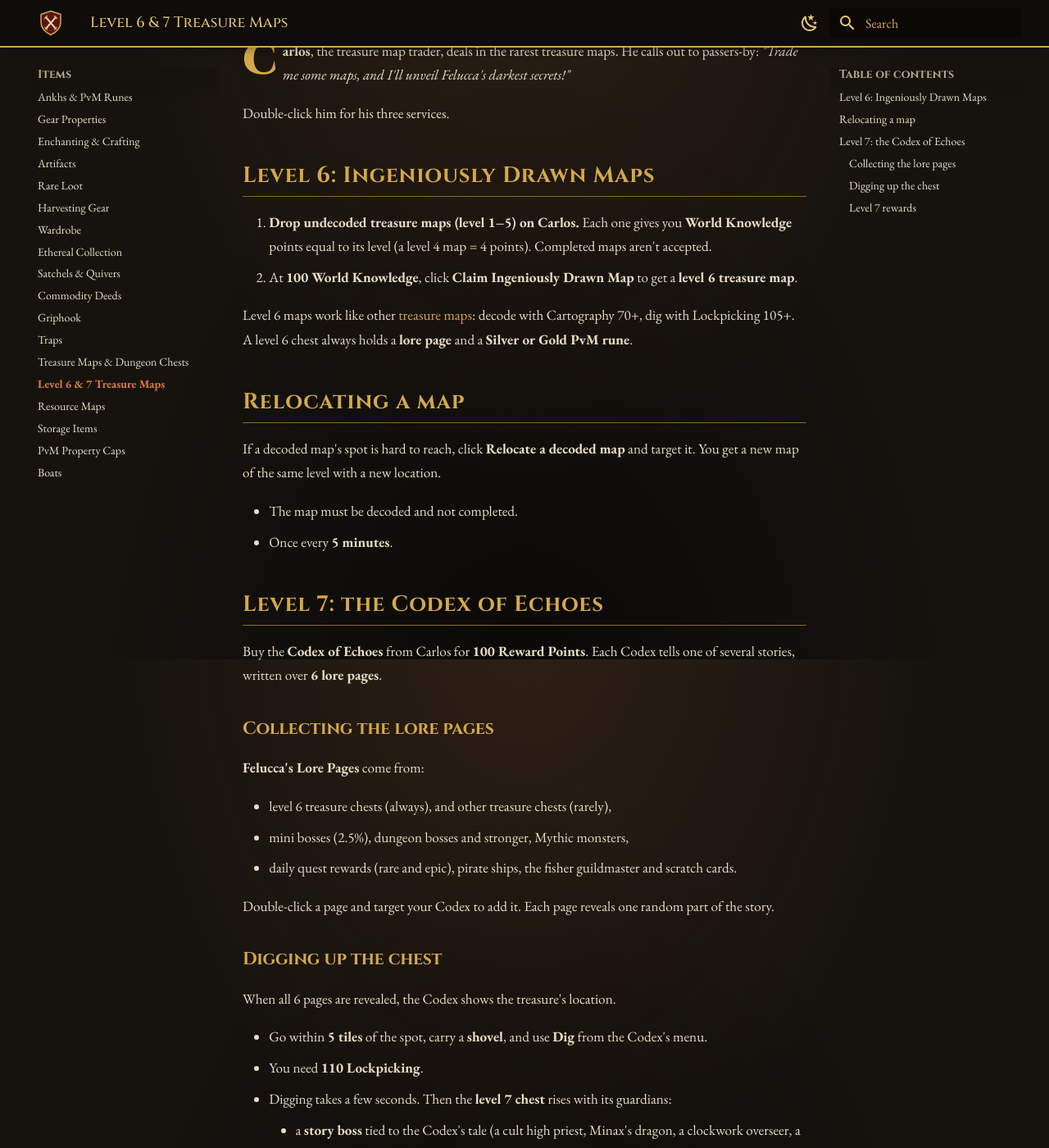
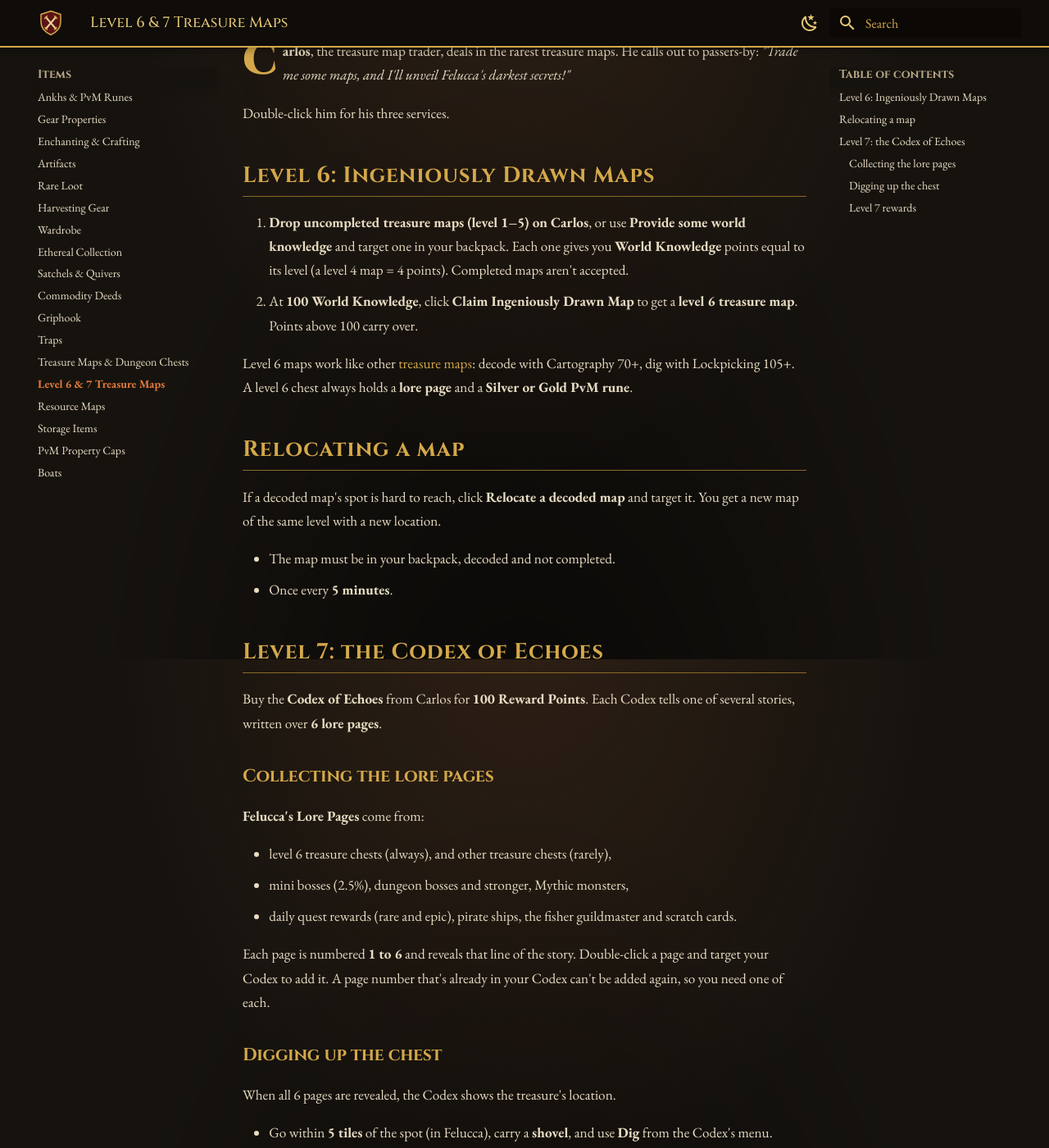
Before and after one commit to SeiferUO/wiki, an MkDocs documentation site: the page built from docs/items/carlos-maps.md, in a window 1280 px wide and 1400 px high, scrolled down 203 px. Shown: the whole window at 82% size. Built offline with MkDocs 1.6.1 and Material for MkDocs 9.7.7, drawn with Linux system fonts in a browser that asks for light colours; some of the changed text lies outside the part shown.

Commit message:
Update wiki

```diff
--- a/docs/items/carlos-maps.md
+++ b/docs/items/carlos-maps.md
@@ -6,8 +6,8 @@ Double-click him for his three services.
 
 ## Level 6: Ingeniously Drawn Maps
 
-1. **Drop undecoded treasure maps (level 1–5) on Carlos.** Each one gives you **World Knowledge** points equal to its level (a level 4 map = 4 points). Completed maps aren't accepted.
-2. At **100 World Knowledge**, click **Claim Ingeniously Drawn Map** to get a **level 6 treasure map**.
+1. **Drop uncompleted treasure maps (level 1–5) on Carlos**, or use **Provide some world knowledge** and target one in your backpack. Each one gives you **World Knowledge** points equal to its level (a level 4 map = 4 points). Completed maps aren't accepted.
+2. At **100 World Knowledge**, click **Claim Ingeniously Drawn Map** to get a **level 6 treasure map**. Points above 100 carry over.
 
 Level 6 maps work like other [treasure maps](treasure.md#treasure-maps): decode with Cartography 70+, dig with Lockpicking 105+. A level 6 chest always holds a **lore page** and a **Silver or Gold PvM rune**.
 
@@ -15,7 +15,7 @@ Level 6 maps work like other [treasure maps](treasure.md#treasure-maps): decode
 
 If a decoded map's spot is hard to reach, click **Relocate a decoded map** and target it. You get a new map of the same level with a new location.
 
-- The map must be decoded and not completed.
+- The map must be in your backpack, decoded and not completed.
 - Once every **5 minutes**.
 
 ## Level 7: the Codex of Echoes
@@ -30,13 +30,13 @@ Buy the **Codex of Echoes** from Carlos for **100 Reward Points**. Each Codex te
 - mini bosses (2.5%), dungeon bosses and stronger, Mythic monsters,
 - daily quest rewards (rare and epic), pirate ships, the fisher guildmaster and scratch cards.
 
-Double-click a page and target your Codex to add it. Each page reveals one random part of the story.
+Each page is numbered **1 to 6** and reveals that line of the story. Double-click a page and target your Codex to add it. A page number that's already in your Codex can't be added again, so you need one of each.
 
 ### Digging up the chest
 
 When all 6 pages are revealed, the Codex shows the treasure's location.
 
-- Go within **5 tiles** of the spot, carry a **shovel**, and use **Dig** from the Codex's menu.
+- Go within **5 tiles** of the spot (in Felucca), carry a **shovel**, and use **Dig** from the Codex's menu.
 - You need **110 Lockpicking**.
 - Digging takes a few seconds. Then the **level 7 chest** rises with its guardians:
     - a **story boss** tied to the Codex's tale (a cult high priest, Minax's dragon, a clockwork overseer, a void daemon, a minotaur, a permafrost daemon, a plague wyvern, a succubus, a terathan, an inferni or a golem),
@@ -65,3 +65,5 @@ A level 7 chest holds normal [treasure loot](treasure.md#loot) at level 7, a **G
 | Crusader's Doublet | Infidel 2–5 | | Vampiric Sandals | Spell Leech 3–5 |
 | Mirror Cloak | Reflective 3–6 | | Warded Sandals | Warding Resonance 3–5 |
 | Explorer's Girdle | Archeologist 2–5 | | | |
+
+These pieces are **artifacts**: their property can't be changed with Enhancement Scrolls or the Enchanting Table.
--- a/mkdocs.yml
+++ b/mkdocs.yml
@@ -102,6 +102,7 @@ nav:
       - Mini Champions: bosses/mini-champions.md
       - Peerless Bosses: bosses/peerless.md
       - Doom Dungeon: bosses/doom.md
+      - Hellfire Rift: bosses/hellfire.md
       - The Harrower: bosses/harrower.md
   - Pets:
       - Unchained Pets: pets/unchained.md
```
Also changed, not shown: docs/bosses/hellfire.md (added, +51 -0 lines), docs/core/houses.md (+1 -1 lines), docs/core/npcs.md (+13 -0 lines), docs/core/options.md (+2 -2 lines), docs/skills/poisoning.md (+1 -1 lines).
